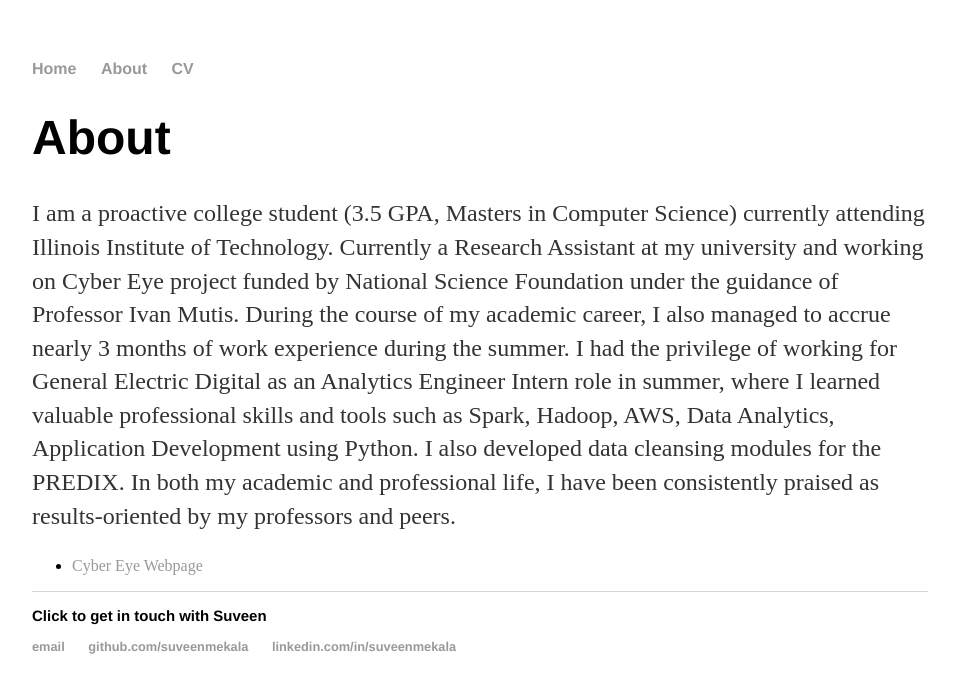
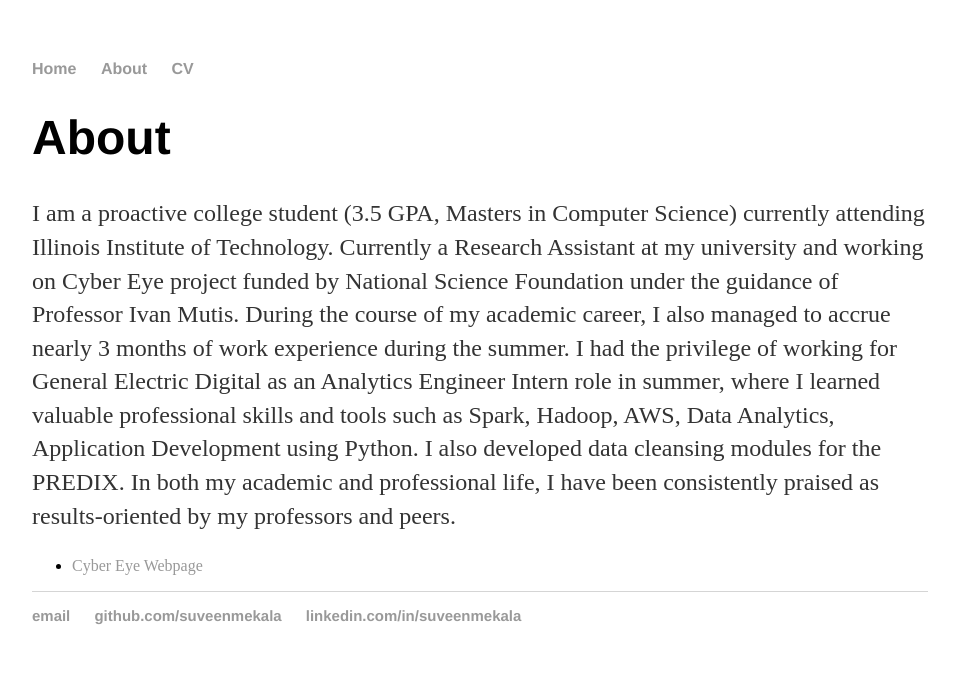
Before and after one commit to SuveenMekala/suveenmekala.github.io, a Jekyll site: the page built from about/index.html, in a window 1280 px wide. Shown: the top 693 px of the page, without its empty margins (160-1119 px from the left). Built offline with Jekyll 4.4.1, drawn with Linux system fonts in a browser that asks for light colours.

Commit message:
Update default.html

```diff
--- a/_layouts/default.html
+++ b/_layouts/default.html
@@ -18,10 +18,11 @@
 		</div><!-- /.container -->
 		<footer>
     		<ul>
-			<h3>Click to get in touch with Suveen</h3>
+			<h3>
         		<li><a href="mailto:sreddy10@hawk.iit.edu">email</a></li>
         		<li><a href="https://github.com/suveenmekala">github.com/suveenmekala</a></li>
 			<li><a href="https://linkedin.com/in/suveenmekala">linkedin.com/in/suveenmekala</a></li>
+				</h3>
 			</ul>
 		</footer>
 	</body>
```
